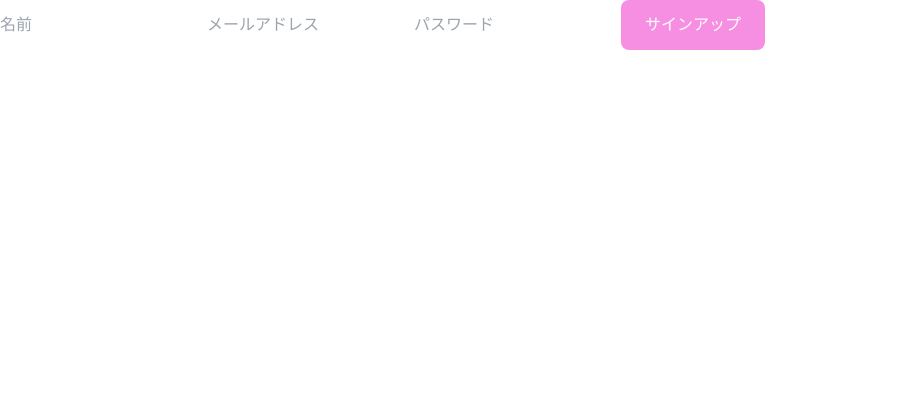
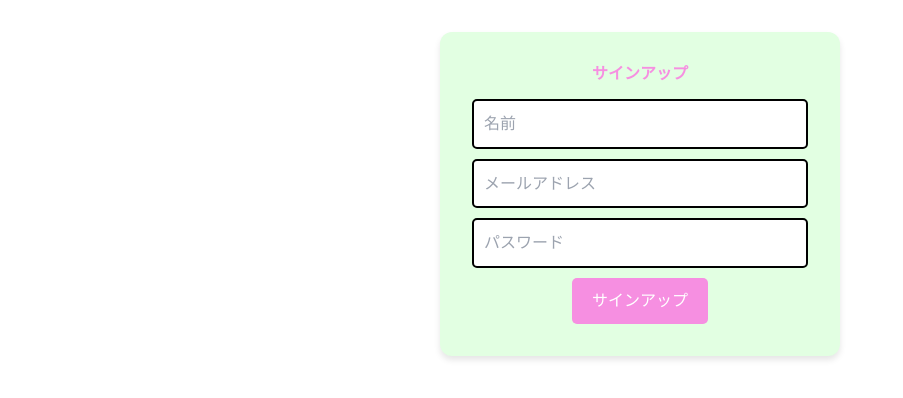
Before and after one commit to nagi0705/PawPals-next, a Next.js app: page /auth/signup in a window 1280 px wide. Shown: the top 398 px of the page, without its empty margins (0-903 px from the left). Built offline with nearby package versions, Linux system fonts and the light colour scheme; no server answers.

Commit message:
今度こそ完成

```diff
--- a/pages/auth/signin.js
+++ b/pages/auth/signin.js
@@ -1,4 +1,3 @@
-// pages/auth/signin.js
 import { useState, useEffect } from 'react';
 import { useRouter } from 'next/router';
 import { useSession, signIn } from 'next-auth/react';  // signInを追加
@@ -38,8 +37,18 @@ const Signin = () => {
   };
 
   return (
-    <div>
-      <h1>サインイン</h1>
+    <div
+      style={{
+        backgroundColor: "#e2ffe2",
+        borderRadius: "12px",
+        boxShadow: "0 4px 6px rgba(0, 0, 0, 0.1)",
+        padding: "2rem",
+        margin: "2rem auto",
+        maxWidth: "400px",
+        textAlign: "center",
+      }}
+    >
+      <h1 style={{ color: "#f68fe1" }}>ログイン</h1>
       <form onSubmit={handleSignin}>
         <input
           type="email"
@@ -47,6 +56,13 @@ const Signin = () => {
           onChange={(e) => setEmail(e.target.value)}
           placeholder="メールアドレス"
           required
+          style={{
+            padding: "10px",
+            borderRadius: "5px",
+            border: "2px solid black",
+            marginBottom: "10px",
+            width: "100%",
+          }}
         />
         <input
           type="password"
@@ -54,8 +70,29 @@ const Signin = () => {
           onChange={(e) => setPassword(e.target.value)}
           placeholder="パスワード"
           required
+          style={{
+            padding: "10px",
+            borderRadius: "5px",
+            border: "2px solid black",
+            marginBottom: "10px",
+            width: "100%",
+          }}
         />
-        <button type="submit">サインイン</button>
+        <button
+          type="submit"
+          style={{
+            padding: "10px 20px",
+            backgroundColor: "#f68fe1",
+            color: "white",
+            border: "none",
+            borderRadius: "5px",
+            cursor: "pointer",
+          }}
+          onMouseOver={(e) => (e.target.style.backgroundColor = "#007bff")}
+          onMouseOut={(e) => (e.target.style.backgroundColor = "#f68fe1")}
+        >
+          ログイン
+        </button>
       </form>
 
       {error && <p style={{ color: 'red' }}>{error}</p>}
--- a/pages/auth/signup.js
+++ b/pages/auth/signup.js
@@ -1,4 +1,3 @@
-// pages/auth/signup.js
 import { useState, useEffect } from 'react';
 import { useRouter } from 'next/router';
 import { useSession, signIn } from 'next-auth/react';
@@ -53,7 +52,18 @@ const Signup = () => {
   };
 
   return (
-    <div>
+    <div
+      style={{
+        backgroundColor: "#e2ffe2",
+        borderRadius: "12px",
+        boxShadow: "0 4px 6px rgba(0, 0, 0, 0.1)",
+        padding: "2rem",
+        margin: "2rem auto",
+        maxWidth: "400px",
+        textAlign: "center",
+      }}
+    >
+      <h1 style={{ color: "#f68fe1" }}>サインアップ</h1>
       <form onSubmit={handleSignup}>
         <input
           type="text"
@@ -61,6 +71,13 @@ const Signup = () => {
           onChange={(e) => setName(e.target.value)}
           placeholder="名前"
           required
+          style={{
+            padding: "10px",
+            borderRadius: "5px",
+            border: "2px solid black",
+            marginBottom: "10px",
+            width: "100%",
+          }}
         />
         <input
           type="email"
@@ -68,6 +85,13 @@ const Signup = () => {
           onChange={(e) => setEmail(e.target.value)}
           placeholder="メールアドレス"
           required
+          style={{
+            padding: "10px",
+            borderRadius: "5px",
+            border: "2px solid black",
+            marginBottom: "10px",
+            width: "100%",
+          }}
         />
         <input
           type="password"
@@ -75,8 +99,29 @@ const Signup = () => {
           onChange={(e) => setPassword(e.target.value)}
           placeholder="パスワード"
           required
+          style={{
+            padding: "10px",
+            borderRadius: "5px",
+            border: "2px solid black",
+            marginBottom: "10px",
+            width: "100%",
+          }}
         />
-        <button type="submit">サインアップ</button>
+        <button
+          type="submit"
+          style={{
+            padding: "10px 20px",
+            backgroundColor: "#f68fe1",
+            color: "white",
+            border: "none",
+            borderRadius: "5px",
+            cursor: "pointer",
+          }}
+          onMouseOver={(e) => (e.target.style.backgroundColor = "#007bff")}
+          onMouseOut={(e) => (e.target.style.backgroundColor = "#f68fe1")}
+        >
+          サインアップ
+        </button>
       </form>
 
       {error && <p style={{ color: 'red' }}>{error}</p>}
```
